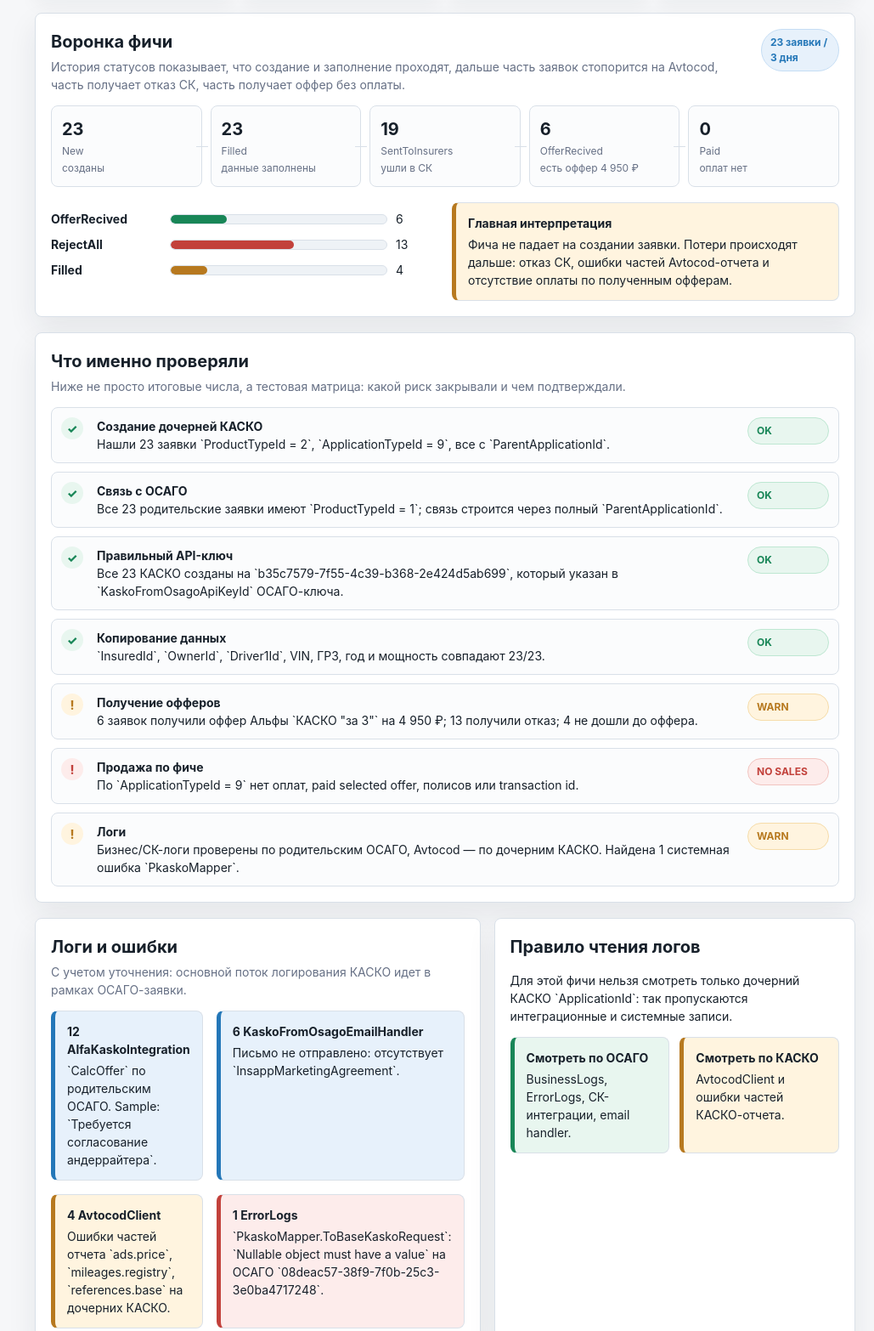
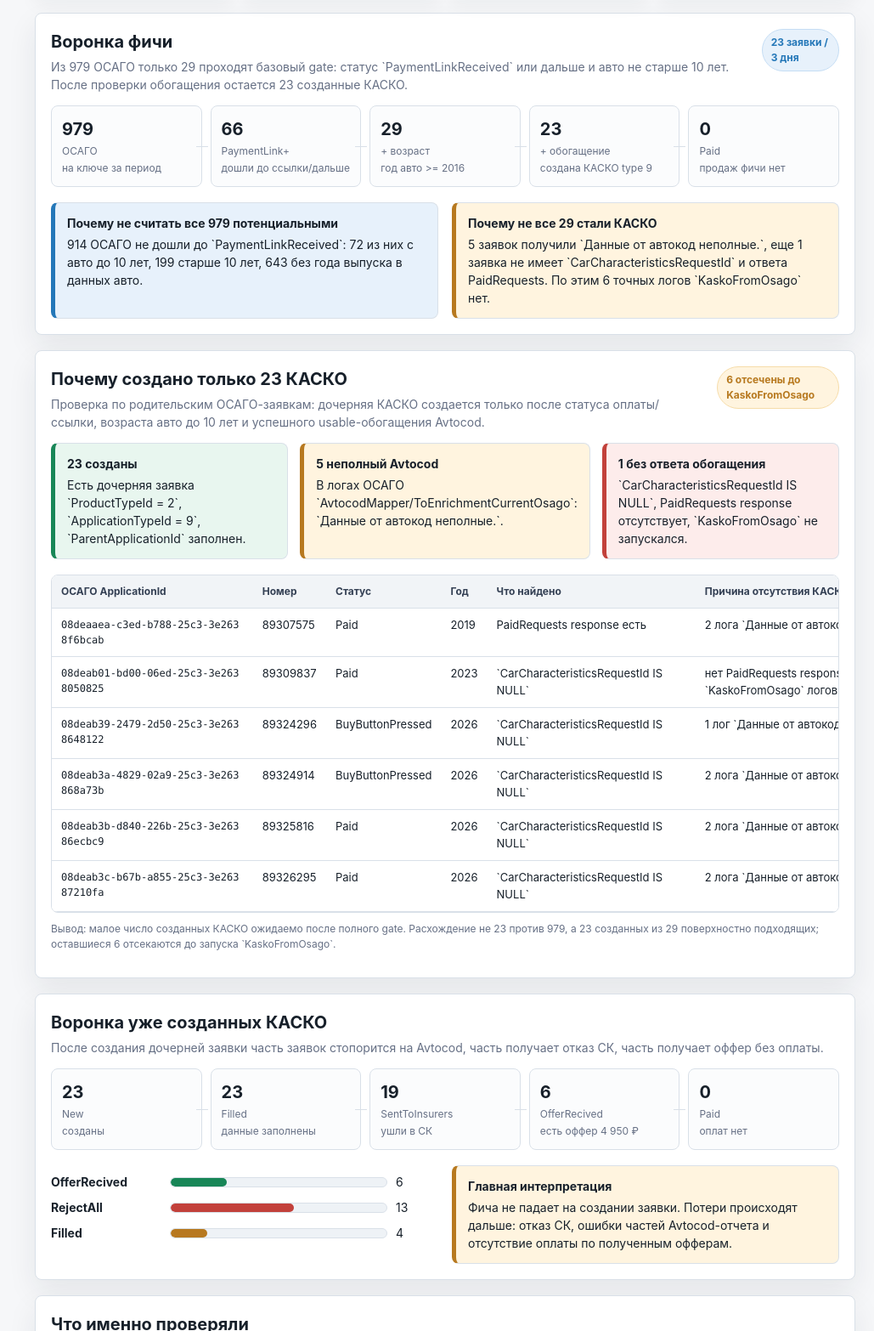
Before and after one commit to nikitkafas87-ai/ins1657-kasko-review, a plain HTML site: page index.html in a window 1280 px wide. Shown: the part 731-2297 px from the top of the page at 85% size, without its empty margins (251-1280 px from the left). Drawn offline with Linux system fonts and the light colour scheme.

Commit message:
Explain KASKO creation gate

```diff
--- a/index.html
+++ b/index.html
@@ -197,6 +197,7 @@ code{background:#f1f4f7;border:1px solid var(--line);border-radius:5px;padding:1
       <small>Навигация</small>
       <a href="#summary" class="active">Итог</a>
       <a href="#flow">Воронка</a>
+      <a href="#creation-gate">Почему 23</a>
       <a href="#testing">Что проверяли</a>
       <a href="#logs">Логи и ошибки</a>
       <a href="#applications">Заявки</a>
@@ -259,9 +260,64 @@ code{background:#f1f4f7;border:1px solid var(--line);border-radius:5px;padding:1
         <div class="panel-head">
           <div>
             <h2>Воронка фичи</h2>
-            <p class="sub">История статусов показывает, что создание и заполнение проходят, дальше часть заявок стопорится на Avtocod, часть получает отказ СК, часть получает оффер без оплаты.</p>
+            <p class="sub">Из 979 ОСАГО только 29 проходят базовый gate: статус `PaymentLinkReceived` или дальше и авто не старше 10 лет. После проверки обогащения остается 23 созданные КАСКО.</p>
           </div>
           <span class="tag info">23 заявки / 3 дня</span>
+        </div>
+        <div class="flow">
+          <div class="step"><b>979</b><span>ОСАГО</span><span>на ключе за период</span></div>
+          <div class="step"><b>66</b><span>PaymentLink+</span><span>дошли до ссылки/дальше</span></div>
+          <div class="step"><b>29</b><span>+ возраст</span><span>год авто >= 2016</span></div>
+          <div class="step"><b>23</b><span>+ обогащение</span><span>создана КАСКО type 9</span></div>
+          <div class="step"><b>0</b><span>Paid</span><span>продаж фичи нет</span></div>
+        </div>
+        <div class="grid-2 section">
+          <div class="callout blue">
+            <strong>Почему не считать все 979 потенциальными</strong>
+            914 ОСАГО не дошли до `PaymentLinkReceived`: 72 из них с авто до 10 лет, 199 старше 10 лет, 643 без года выпуска в данных авто.
+          </div>
+          <div class="callout amber">
+            <strong>Почему не все 29 стали КАСКО</strong>
+            5 заявок получили `Данные от автокод неполные.`, еще 1 заявка не имеет `CarCharacteristicsRequestId` и ответа PaidRequests. По этим 6 точных логов `KaskoFromOsago` нет.
+          </div>
+        </div>
+      </section>
+
+      <section class="section panel" id="creation-gate">
+        <div class="panel-head">
+          <div>
+            <h2>Почему создано только 23 КАСКО</h2>
+            <p class="sub">Проверка по родительским ОСАГО-заявкам: дочерняя КАСКО создается только после статуса оплаты/ссылки, возраста авто до 10 лет и успешного usable-обогащения Avtocod.</p>
+          </div>
+          <span class="tag warn">6 отсечены до KaskoFromOsago</span>
+        </div>
+        <div class="grid-3">
+          <div class="callout green"><strong>23 созданы</strong>Есть дочерняя заявка `ProductTypeId = 2`, `ApplicationTypeId = 9`, `ParentApplicationId` заполнен.</div>
+          <div class="callout amber"><strong>5 неполный Avtocod</strong>В логах ОСАГО `AvtocodMapper/ToEnrichmentCurrentOsago`: `Данные от автокод неполные.`.</div>
+          <div class="callout red"><strong>1 без ответа обогащения</strong>`CarCharacteristicsRequestId IS NULL`, PaidRequests response отсутствует, `KaskoFromOsago` не запускался.</div>
+        </div>
+        <div class="table-wrap section">
+          <table>
+            <thead><tr><th>ОСАГО ApplicationId</th><th>Номер</th><th>Статус</th><th>Год</th><th>Что найдено</th><th>Причина отсутствия КАСКО</th></tr></thead>
+            <tbody>
+              <tr><td class="mono">08deaaea-c3ed-b788-25c3-3e2638f6bcab</td><td>89307575</td><td>Paid</td><td>2019</td><td>PaidRequests response есть</td><td>2 лога `Данные от автокод неполные.`</td></tr>
+              <tr><td class="mono">08deab01-bd00-06ed-25c3-3e2638050825</td><td>89309837</td><td>Paid</td><td>2023</td><td>`CarCharacteristicsRequestId IS NULL`</td><td>нет PaidRequests response и нет точных `KaskoFromOsago` логов</td></tr>
+              <tr><td class="mono">08deab39-2479-2d50-25c3-3e2638648122</td><td>89324296</td><td>BuyButtonPressed</td><td>2026</td><td>`CarCharacteristicsRequestId IS NULL`</td><td>1 лог `Данные от автокод неполные.`</td></tr>
+              <tr><td class="mono">08deab3a-4829-02a9-25c3-3e263868a73b</td><td>89324914</td><td>BuyButtonPressed</td><td>2026</td><td>`CarCharacteristicsRequestId IS NULL`</td><td>2 лога `Данные от автокод неполные.`</td></tr>
+              <tr><td class="mono">08deab3b-d840-226b-25c3-3e26386ecbc9</td><td>89325816</td><td>Paid</td><td>2026</td><td>`CarCharacteristicsRequestId IS NULL`</td><td>2 лога `Данные от автокод неполные.`</td></tr>
+              <tr><td class="mono">08deab3c-b67b-a855-25c3-3e26387210fa</td><td>89326295</td><td>Paid</td><td>2026</td><td>`CarCharacteristicsRequestId IS NULL`</td><td>2 лога `Данные от автокод неполные.`</td></tr>
+            </tbody>
+          </table>
+        </div>
+        <p class="table-note">Вывод: малое число созданных КАСКО ожидаемо после полного gate. Расхождение не 23 против 979, а 23 созданных из 29 поверхностно подходящих; оставшиеся 6 отсекаются до запуска `KaskoFromOsago`.</p>
+      </section>
+
+      <section class="section panel">
+        <div class="panel-head">
+          <div>
+            <h2>Воронка уже созданных КАСКО</h2>
+            <p class="sub">После создания дочерней заявки часть заявок стопорится на Avtocod, часть получает отказ СК, часть получает оффер без оплаты.</p>
+          </div>
         </div>
         <div class="flow">
           <div class="step"><b>23</b><span>New</span><span>созданы</span></div>
```
